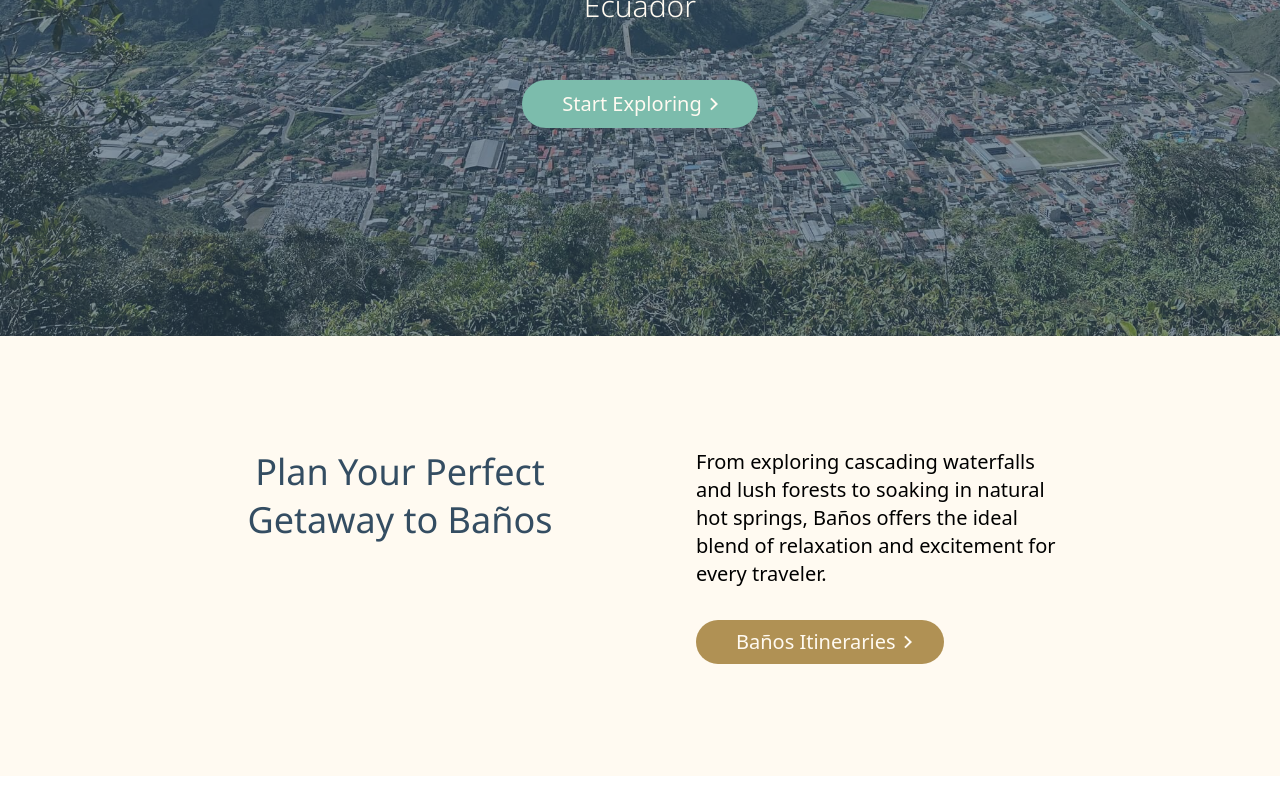
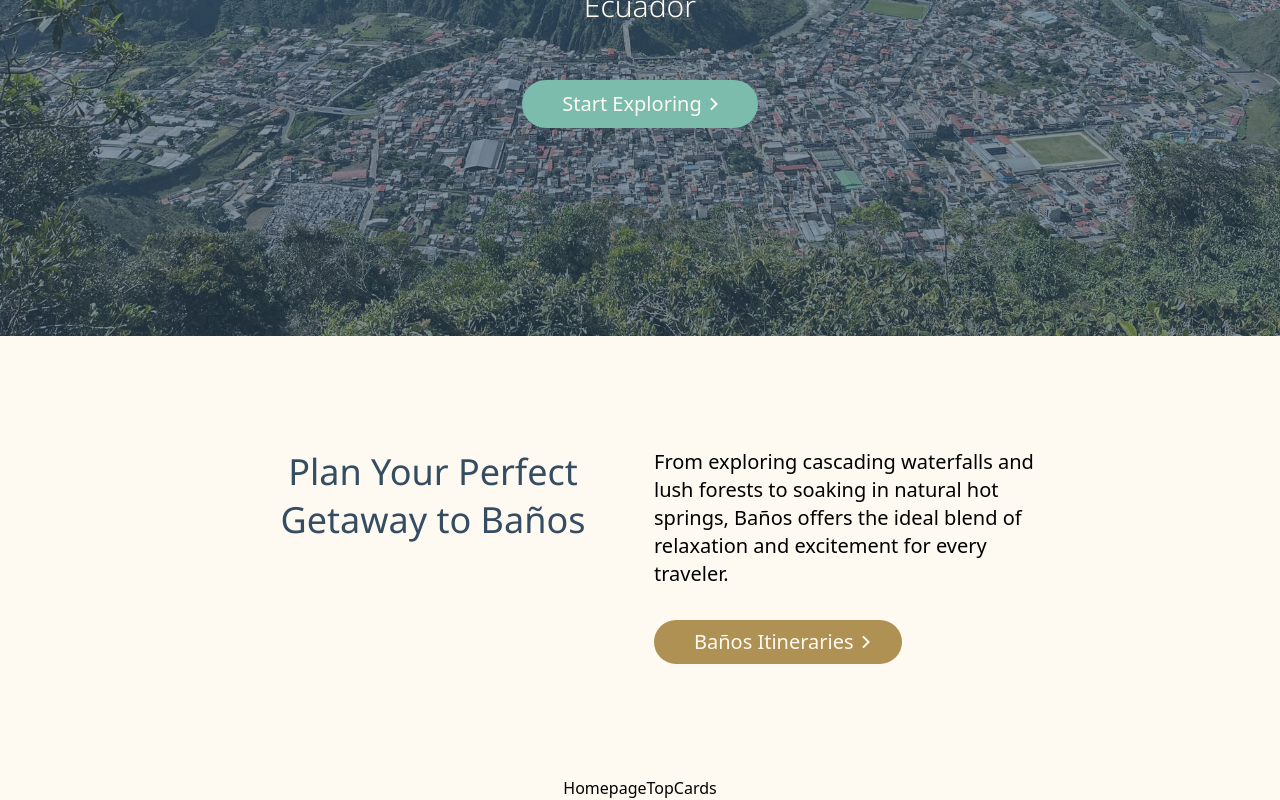
Before and after one commit to k-kenney/magical-banos, a React (Vite) app: page / in a window 1280 px wide. Shown: the part 464-1264 px from the top of the page. Before the commit the page ends 1240 px from the top, so only its background shows below. Built offline with nearby package versions, Linux system fonts and the light colour scheme.

Commit message:
fixed styling

```diff
--- a/src/components/Homepage/BanosGetaway.jsx
+++ b/src/components/Homepage/BanosGetaway.jsx
@@ -4,9 +4,9 @@ import { Link } from "react-router-dom";
 const BanosGetaway = () => {
   return (
     <>
-      <div className="flex align-middle m-auto px-40 py-28 ">
-        <h2 className="w-1/2 text-4xl px-20 font-title text-darkBlue leading-[3rem]">Plan Your Perfect Getaway to Baños</h2>
-        <div className="w-1/2 text-left px-14">
+      <div className="flex justify-center gap-7 align-middle m-auto px-40 py-28 ">
+        <h2 className="w-1/2 text-4xl font-title text-darkBlue leading-[3rem] pl-20">Plan Your Perfect Getaway to Baños</h2>
+        <div className="w-1/2 text-left pr-20">
           <p className="text-xl text-para">
             From exploring cascading waterfalls and lush forests to soaking in
             natural hot springs, Baños offers the ideal blend of relaxation and
--- /dev/null
+++ b/src/components/Homepage/HomepageTopCards.jsx
@@ -0,0 +1,9 @@
+import React from 'react'
+
+const HomepageTopCards = () => {
+  return (
+    <div>HomepageTopCards</div>
+  )
+}
+
+export default HomepageTopCards
--- a/src/screens/Homepage.jsx
+++ b/src/screens/Homepage.jsx
@@ -1,5 +1,6 @@
 import BanosGetaway from "../components/Homepage/BanosGetaway"
 import HomepageHero from "../components/Homepage/HomepageHero"
+import HomepageTopCards from "../components/Homepage/HomepageTopCards"
 
 
 const Homepage = () => {
@@ -7,6 +8,7 @@ const Homepage = () => {
     <>
     <HomepageHero />
     <BanosGetaway />
+    <HomepageTopCards />
     </>
   )
 }
```
